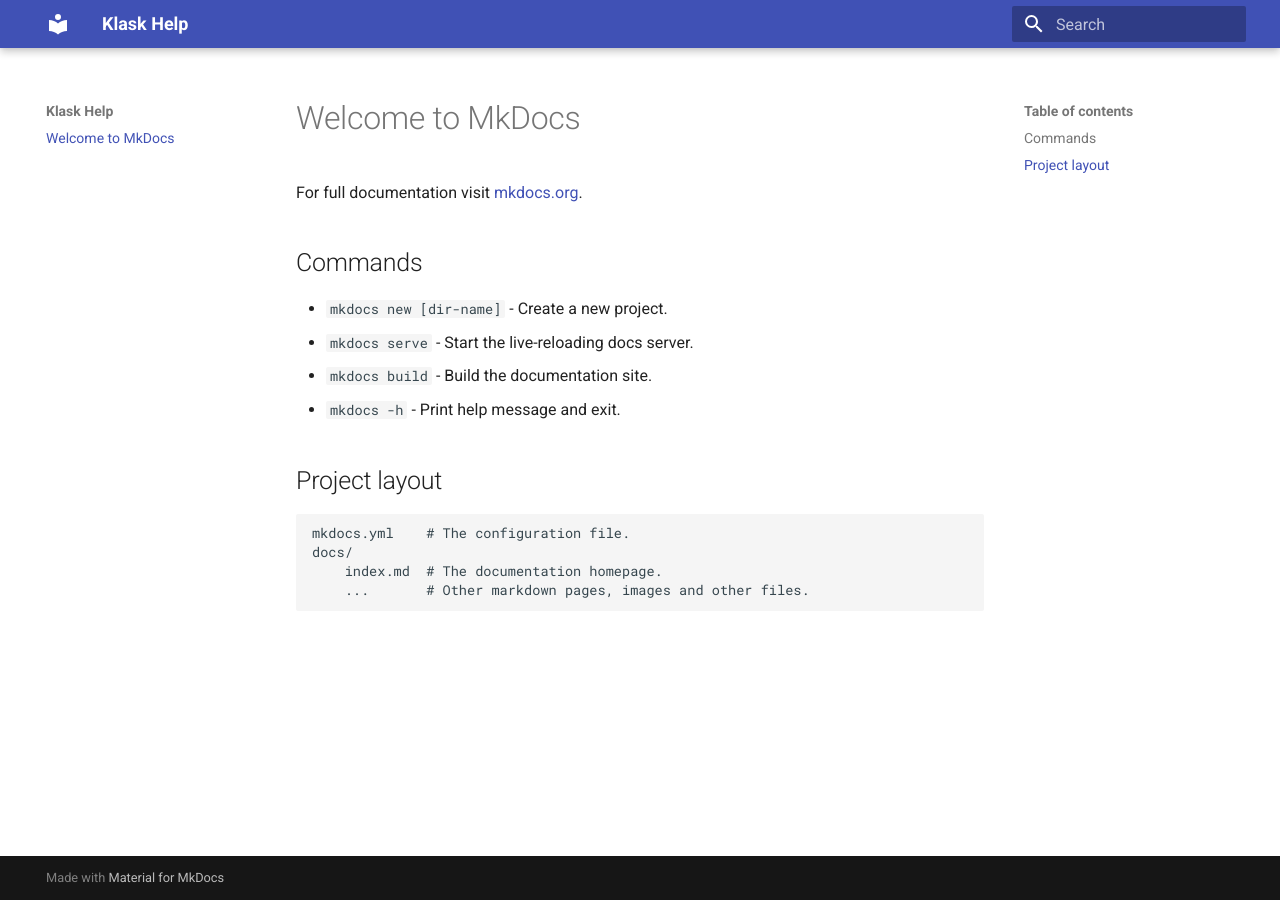
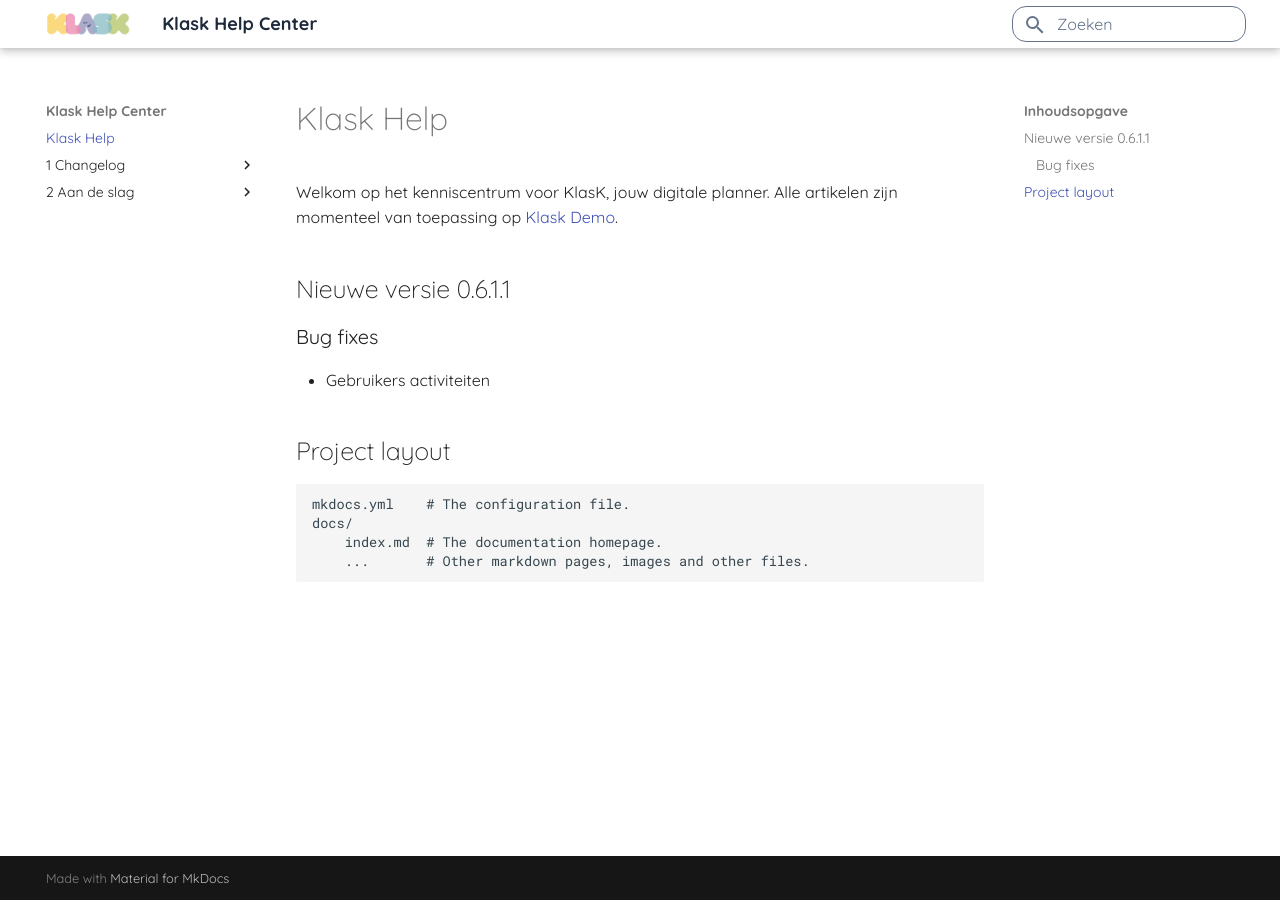
Before and after one commit to Samuel8000/klask-help, an MkDocs documentation site: the page built from docs/index.md, in a window 1280 px wide. Built offline with MkDocs 1.6.1 and Material for MkDocs 9.7.7, drawn with Linux system fonts in a browser that asks for light colours; some web fonts are replaced.

Commit message:
first pages

```diff
--- /dev/null
+++ b/docs/1 Changelog/veranderingen.md
@@ -0,0 +1,3 @@
+# Beta Release 0.6.1.1
+
+Test
--- a/docs/index.md
+++ b/docs/index.md
@@ -1,13 +1,12 @@
-# Welcome to MkDocs
+# Klask Help
 
-For full documentation visit [mkdocs.org](https://www.mkdocs.org).
+Welkom op het kenniscentrum voor KlasK, jouw digitale planner.
+Alle artikelen zijn momenteel van toepassing op [Klask Demo](https://klask-demo.be).
 
-## Commands
+## Nieuwe versie 0.6.1.1
 
-* `mkdocs new [dir-name]` - Create a new project.
-* `mkdocs serve` - Start the live-reloading docs server.
-* `mkdocs build` - Build the documentation site.
-* `mkdocs -h` - Print help message and exit.
+### Bug fixes
+* Gebruikers activiteiten
 
 ## Project layout
 
--- a/docs/stylesheets/master-design-system.css
+++ b/docs/stylesheets/master-design-system.css
@@ -1,4 +1,4 @@
-@import url("https://fonts.googleapis.com/css2?family=Nunito:wght@400;600;700;800&display=swap");
+@import url('https://fonts.googleapis.com/css2?family=Nunito:wght@400;600;700;800&display=swap');
 @import url('https://fonts.googleapis.com/css2?family=Fredoka:wght@300..700&display=swap');
 @import url('https://fonts.googleapis.com/css2?family=Quicksand:wght@300..700&display=swap');
 @import url('https://fonts.googleapis.com/css2?family=Sour+Gummy:ital,wght@0,100..900;1,100..900&display=swap');
--- /dev/null
+++ b/docs/stylesheets/material-overrides.css
@@ -0,0 +1,31 @@
+:root {
+    --md-text-font: var(--text-font);
+}
+
+.md-header {
+    background-color: var(--white);
+    color: var(--text-color-default);
+}
+
+.md-search__form {
+    background-color: var(--white);
+    border: 1px solid var(--text-color-muted);
+    border-radius: var(--radius-sm);
+}
+
+.md-search__input {
+    color: var(--text-color-default);
+}
+
+.md-search__input::placeholder,
+.md-search__icon {
+    color: var(--text-color-muted);
+}
+
+.md-search__icon[for=__search]{
+    color: var(--text-color-muted);
+}
+
+.md-search__input::placeholder {
+    opacity: 1;
+}
--- a/mkdocs.yml
+++ b/mkdocs.yml
@@ -1,7 +1,11 @@
-site_name: Klask Help
+site_name: Klask Help Center
 
 theme:
   name: material
+  logo: assets/Logo_KLASK.webp
+  favicon: assets/favicon.png
+  language: nl
 
 extra_css:
   - stylesheets/master-design-system.css
+  - stylesheets/material-overrides.css
--- /dev/null
+++ b/requirements.txt
@@ -0,0 +1 @@
+mkdocs-material==9.*
```
Also changed, not shown: docs/2 Aan de slag/aanmelden.md (added, +1 -0 lines), docs/assets/Logo_KLASK.webp (added), docs/assets/favicon.png (added), 1 other file.
